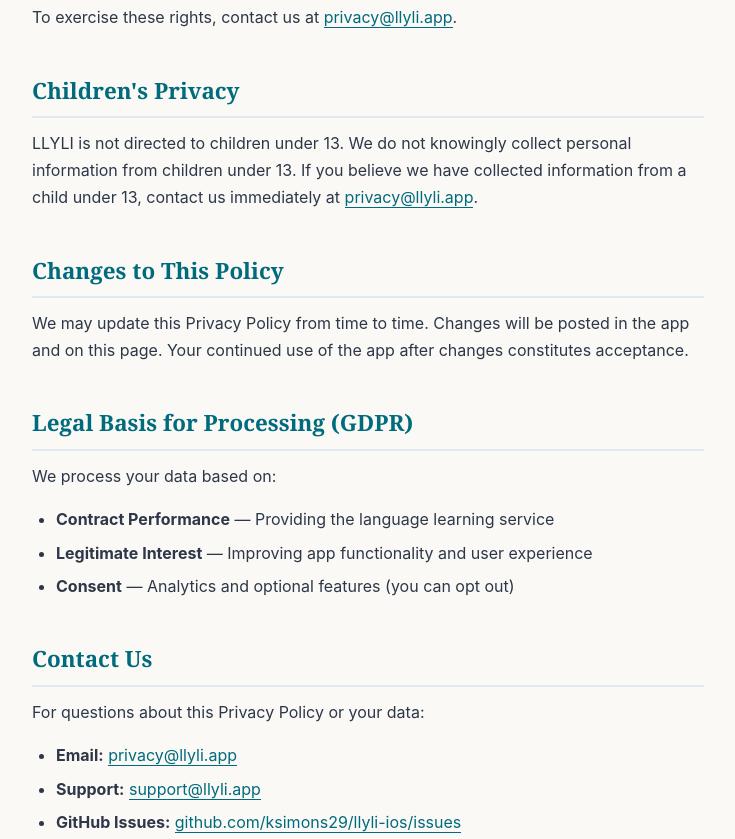
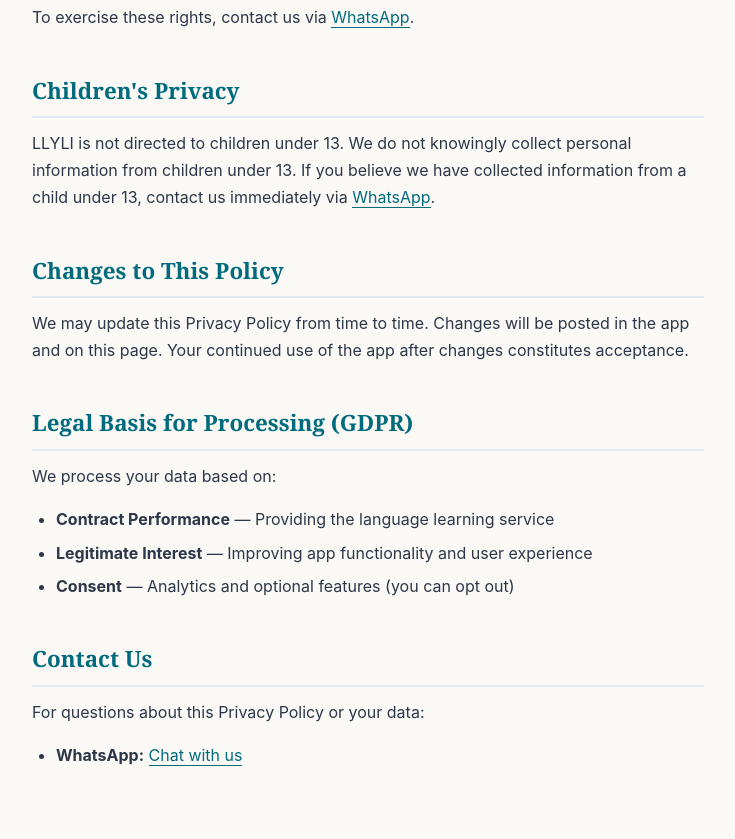
Before and after one commit to ksimons29/llyli-pages, a plain HTML site: page index.html in a window 1280 px wide. Shown: the part 3539-4378 px from the top of the page, without its empty margins (272-1007 px from the left). Drawn offline with Linux system fonts and the light colour scheme.

Commit message:
Update contact info to WhatsApp

```diff
--- a/index.html
+++ b/index.html
@@ -283,7 +283,7 @@
         </div>
 
         <h3>Export Your Data</h3>
-        <p>Contact us at <a href="mailto:support@llyli.app">support@llyli.app</a> to request a copy of your data in JSON format.</p>
+        <p>Contact us via <a href="https://wa.me/351931959625">WhatsApp</a> to request a copy of your data in JSON format.</p>
 
         <h2>Data Retention</h2>
         <ul>
@@ -301,10 +301,10 @@
             <li><strong>Right to Data Portability</strong> &mdash; Export your data in machine-readable format</li>
             <li><strong>Right to Object</strong> &mdash; Object to data processing</li>
         </ul>
-        <p>To exercise these rights, contact us at <a href="mailto:privacy@llyli.app">privacy@llyli.app</a>.</p>
+        <p>To exercise these rights, contact us via <a href="https://wa.me/351931959625">WhatsApp</a>.</p>
 
         <h2>Children's Privacy</h2>
-        <p>LLYLI is not directed to children under 13. We do not knowingly collect personal information from children under 13. If you believe we have collected information from a child under 13, contact us immediately at <a href="mailto:privacy@llyli.app">privacy@llyli.app</a>.</p>
+        <p>LLYLI is not directed to children under 13. We do not knowingly collect personal information from children under 13. If you believe we have collected information from a child under 13, contact us immediately via <a href="https://wa.me/351931959625">WhatsApp</a>.</p>
 
         <h2>Changes to This Policy</h2>
         <p>We may update this Privacy Policy from time to time. Changes will be posted in the app and on this page. Your continued use of the app after changes constitutes acceptance.</p>
@@ -320,9 +320,7 @@
         <h2>Contact Us</h2>
         <p>For questions about this Privacy Policy or your data:</p>
         <ul>
-            <li><strong>Email:</strong> <a href="mailto:privacy@llyli.app">privacy@llyli.app</a></li>
-            <li><strong>Support:</strong> <a href="mailto:support@llyli.app">support@llyli.app</a></li>
-            <li><strong>GitHub Issues:</strong> <a href="https://github.com/ksimons29/llyli-ios/issues">github.com/ksimons29/llyli-ios/issues</a></li>
+            <li><strong>WhatsApp:</strong> <a href="https://wa.me/351931959625">Chat with us</a></li>
         </ul>
     </main>
 
```
Also changed, not shown: privacy-policy.html (+4 -6 lines).
